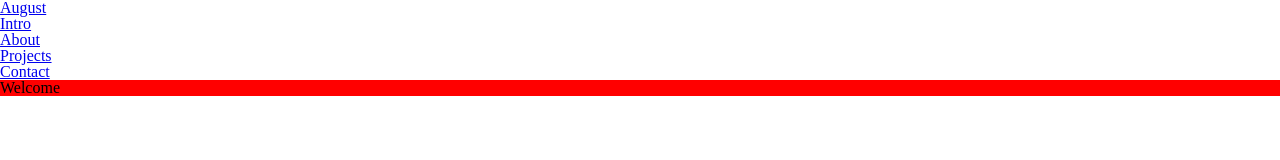
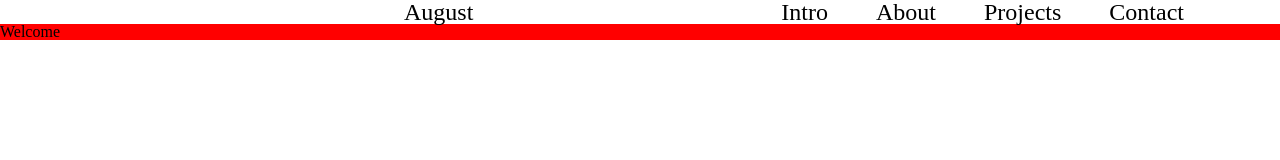
Before and after one commit to 10suda/personal-site, a plain HTML site: page index.html in a window 1280 px wide. Drawn offline with Linux system fonts and the light colour scheme.

Commit message:
added some basic styling to nav in style.css

```diff
--- a/styles/style.css
+++ b/styles/style.css
@@ -128,7 +128,23 @@ table {
   border-spacing: 0;
 }
 /*CSS RESET END*/
-
+nav {
+  display: flex;
+  justify-content: flex-end;
+  font-size: 1.5rem;
+  margin-inline: 6rem;
+}
+nav a {
+  text-decoration: none;
+  color: black;
+}
+.navbar-header {
+  margin-inline: auto;
+}
+.navbar-main-links {
+  display: flex;
+  gap: 3rem;
+}
 main {
   background-color: red;
 }
```
